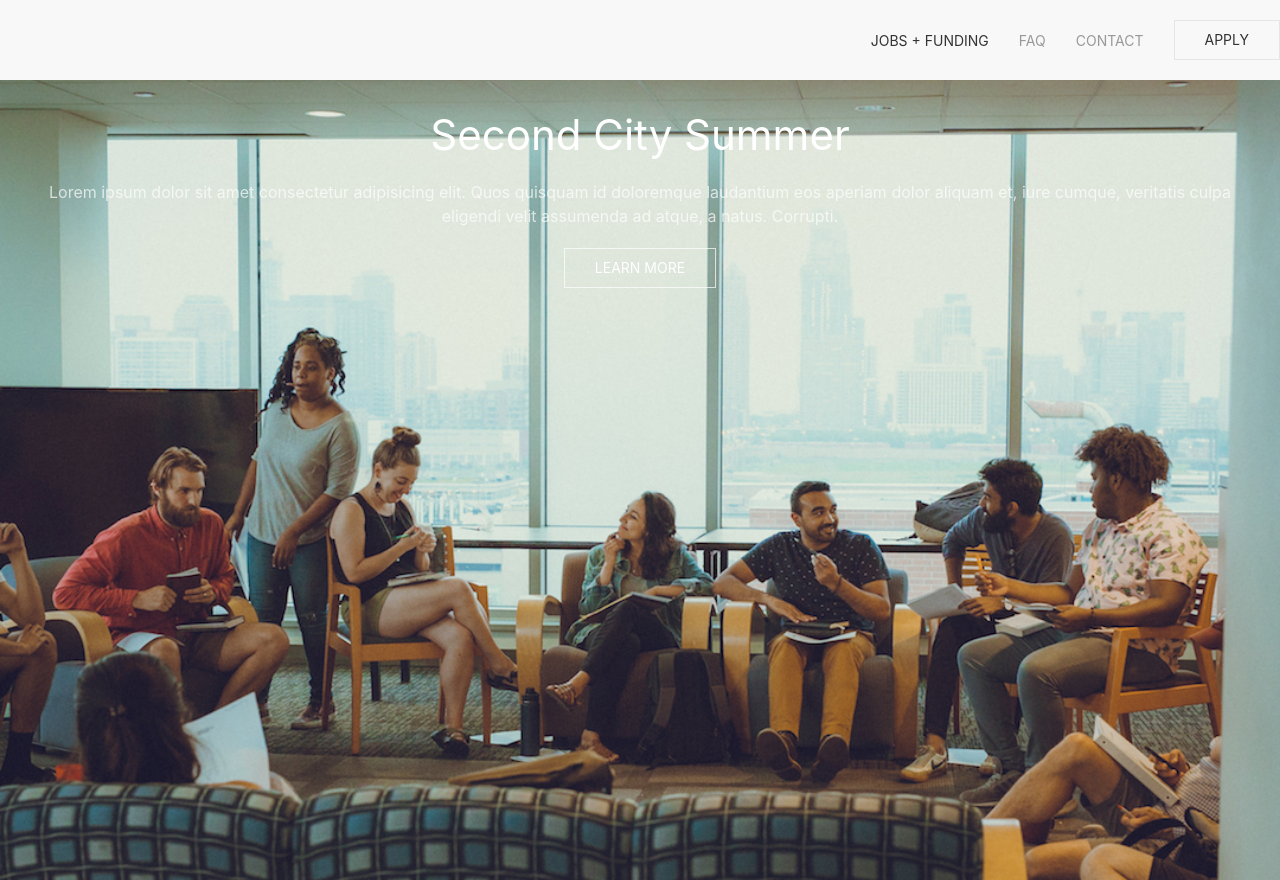
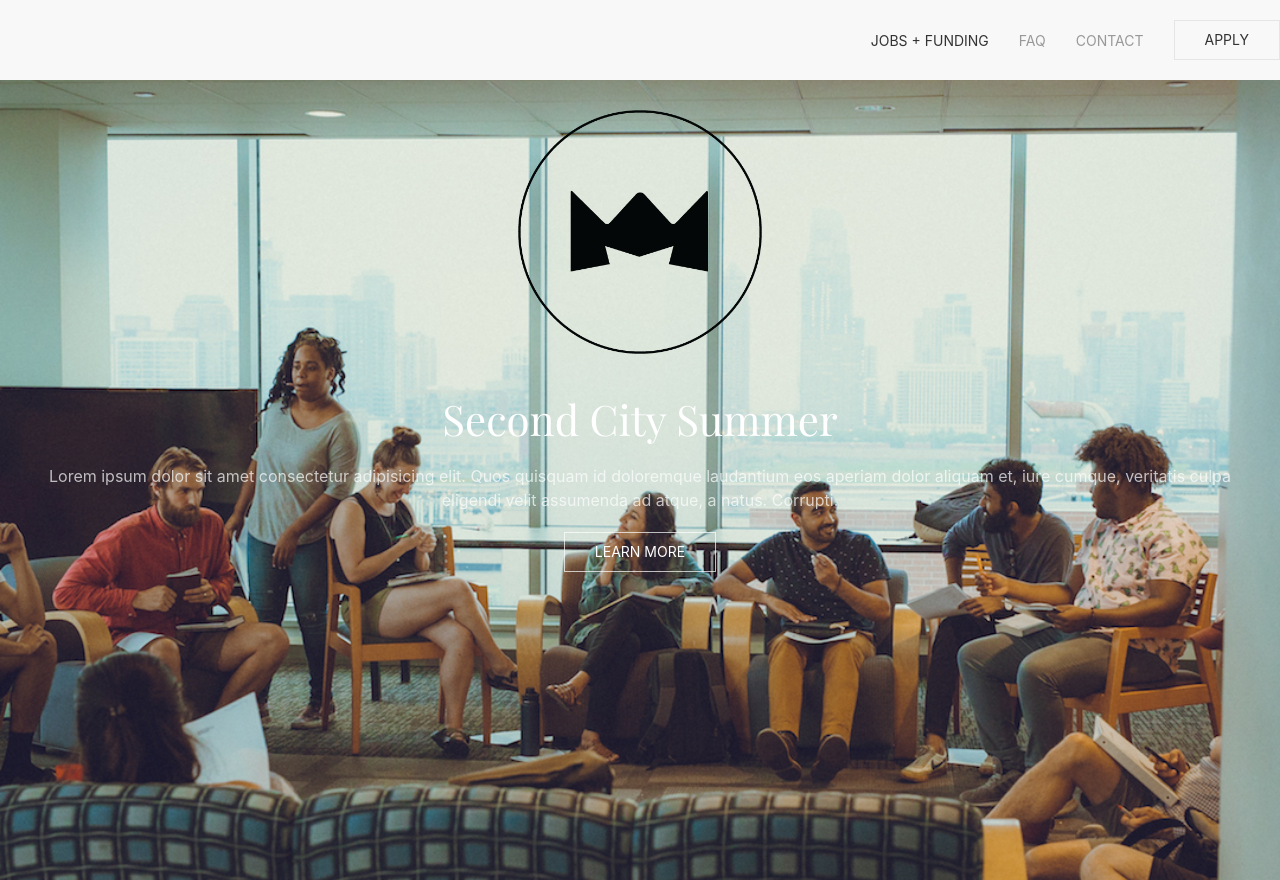
Before and after one commit to abigailjxn/navigators-scs, a plain HTML site: page index.html in a window 1280 px wide. Shown: the top 880 px of the page. Drawn offline with nearby package versions, Linux system fonts and the light colour scheme.

Commit message:
added font styling and logo png

```diff
--- a/index.html
+++ b/index.html
@@ -7,6 +7,7 @@
     <meta http-equiv="X-UA-Compatible" content="ie=edge">
     <!-- UIkit CSS -->
     <link rel="stylesheet" href="https://cdnjs.cloudflare.com/ajax/libs/uikit/3.0.2/css/uikit.min.css" />
+    <link href="https://fonts.googleapis.com/css?family=Montserrat|Playfair+Display:400,700" rel="stylesheet">
     <link rel="stylesheet" href="./style.css">
     <title>Second City Summer 2019</title>
 </head>
@@ -34,6 +35,7 @@
         <div class="uk-inline uk-height-viewport uk-flex uk-flex-center uk-flex-middle uk-background-cover uk-light"
             data-src="./assets/img/scs-2.jpg" uk-img>
             <div class="uk-position-medium uk-position-top  uk-text-center">
+                <img id="crown-logo" src="./assets/img/SCS_crown.png">
                 <h1>Second City Summer</h1>
                 <p>Lorem ipsum dolor sit amet consectetur adipisicing elit. Quos quisquam id doloremque laudantium eos
                     aperiam dolor aliquam et, iure cumque, veritatis culpa eligendi velit assumenda ad atque, a natus.
--- a/style.css
+++ b/style.css
@@ -1,3 +1,15 @@
+h1, h2, h3 {
+    font-family: "Playfair Display", Georgia, 'Times New Roman', Times, serif;
+};
+
+body {
+    font-family: 'Montserrat', sans-serif;
+}
+
+#crown-logo {
+    width: 20%;
+}
+
 #testamonial-1 {
     height: 10em;
     width: 10em
```
Also changed, not shown: assets/img/SCS_crown.png (added), assets/img/SCS_headerlogo.png (added).
